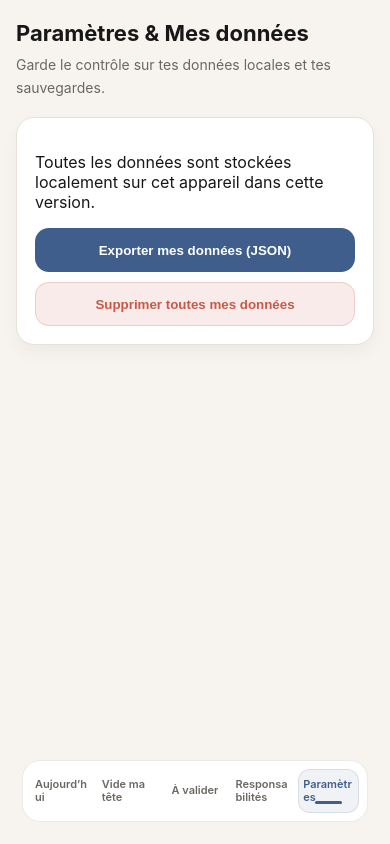
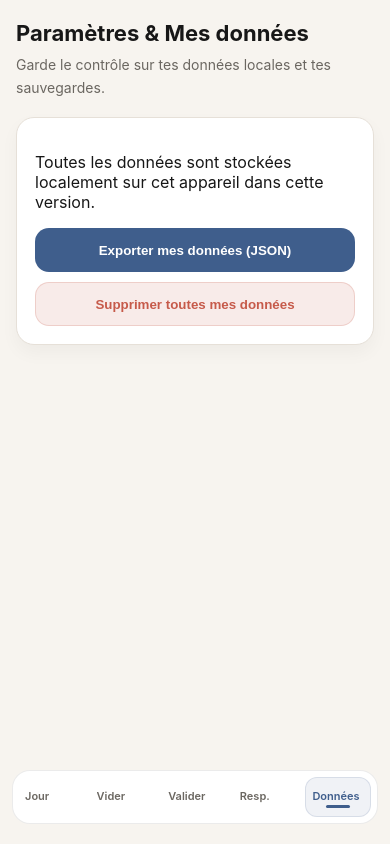
Before and after one commit to kaizenvtcgit/appli-CLEAR, a React (Vite) app: page /params in a window 390 px wide. Built offline with nearby package versions, Linux system fonts and the light colour scheme.

Commit message:
Shorten mobile navigation labels

```diff
--- a/src/components/BottomNav.tsx
+++ b/src/components/BottomNav.tsx
@@ -2,11 +2,11 @@ import React from 'react'
 import { NavLink } from 'react-router-dom'
 
 const items = [
-  {to: '/', label: 'Aujourd’hui'},
-  {to: '/vide', label: 'Vide ma tête'},
-  {to: '/valider', label: 'À valider'},
-  {to: '/responsabilites', label: 'Responsabilités'},
-  {to: '/params', label: 'Paramètres'}
+  {to: '/', label: 'Jour'},
+  {to: '/vide', label: 'Vider'},
+  {to: '/valider', label: 'Valider'},
+  {to: '/responsabilites', label: 'Resp.'},
+  {to: '/params', label: 'Données'}
 ]
 
 export default function BottomNav(){
--- a/src/index.css
+++ b/src/index.css
@@ -70,12 +70,12 @@ a{color:inherit;text-decoration:none;}
 .form-row .text-input,
 .form-row .select{flex:1;min-width:120px;}
 .edit-actions{display:flex;flex-wrap:wrap;gap:10px;margin-top:14px;}
-.bottom-nav{position:fixed;left:12px;right:12px;bottom:12px;z-index:50;padding:10px;pointer-events:none;max-width:calc(100vw - 24px);margin:0 auto;}
-.nav-inner{display:grid;grid-template-columns:repeat(5,1fr);gap:6px;background:var(--card);border:1px solid rgba(0,0,0,0.08);border-radius:18px;padding:8px;overflow:hidden;pointer-events:auto;}
-.nav-button{display:flex;align-items:center;justify-content:center;padding:8px 4px;border-radius:12px;color:var(--muted);font-size:11px;font-weight:600;text-decoration:none;min-height:44px;min-width:0;line-height:1.2;white-space:normal;word-break:break-word;position:relative;}
-.nav-button span{display:block;max-height:2.6em;overflow:hidden;text-overflow:ellipsis;}
+.bottom-nav{position:fixed;left:12px;right:12px;bottom:12px;z-index:50;padding:0 0 calc(env(safe-area-inset-bottom) + 8px);pointer-events:none;max-width:calc(100vw - 24px);margin:0 auto;}
+.nav-inner{display:grid;grid-template-columns:repeat(5,1fr);gap:6px;background:var(--card);border:1px solid rgba(0,0,0,0.08);border-radius:18px;padding:6px;overflow:hidden;pointer-events:auto;}
+.nav-button{display:flex;align-items:center;justify-content:center;padding:8px 6px;border-radius:12px;color:var(--muted);font-size:11px;font-weight:600;text-decoration:none;min-height:40px;min-width:0;line-height:1.2;white-space:nowrap;overflow:hidden;text-overflow:ellipsis;position:relative;}
+.nav-button span{display:block;width:100%;overflow:hidden;text-overflow:ellipsis;}
 .nav-button.active{color:var(--primary);background:rgba(63,94,140,0.08);border:1px solid rgba(63,94,140,0.14);}
-.nav-button.active::after{content:'';position:absolute;bottom:8px;left:16px;right:16px;height:3px;border-radius:999px;background:var(--primary);}
+.nav-button.active::after{content:'';position:absolute;bottom:8px;left:50%;transform:translateX(-50%);width:24px;height:3px;border-radius:999px;background:var(--primary);}
 .nav-label{line-height:1.2;}
 .actions-list{display:flex;flex-direction:column;gap:14px;padding-bottom:140px;}
 .empty-note{font-size:14px;color:var(--muted);margin:0;}
```
